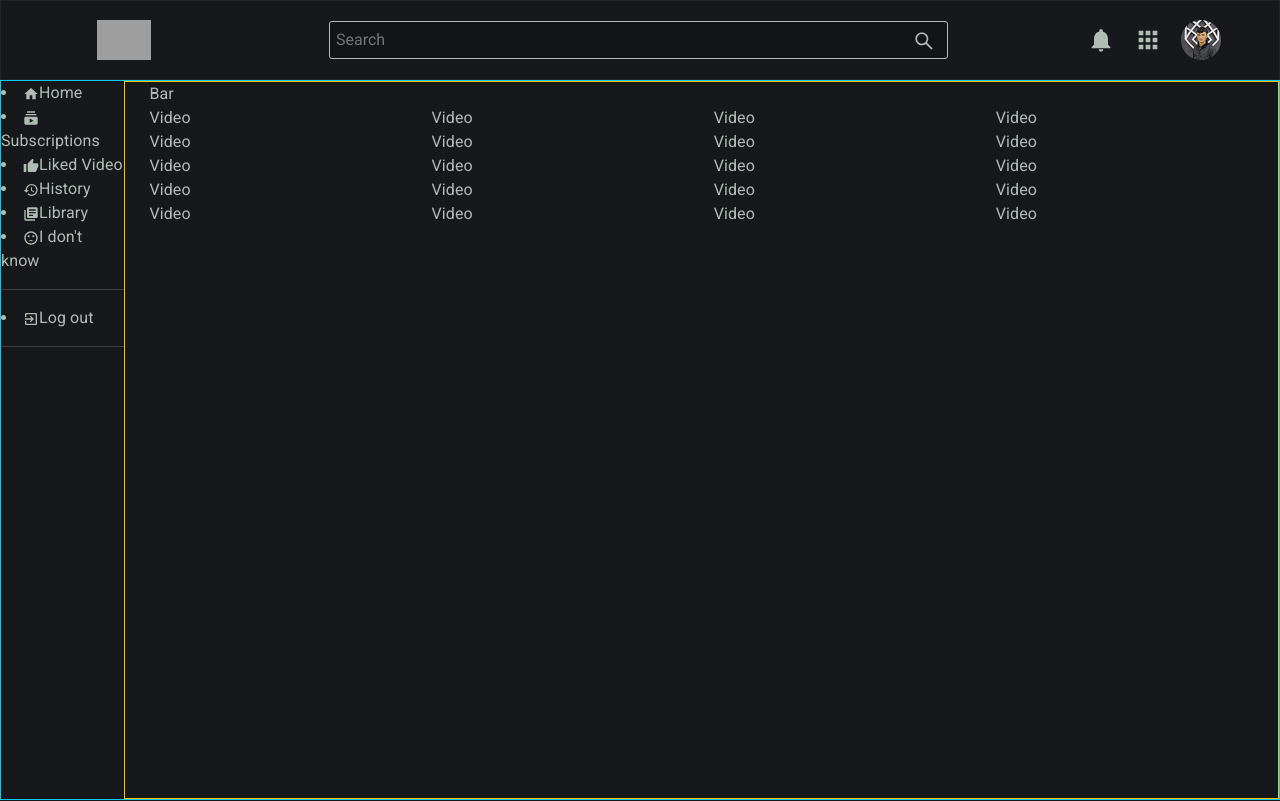
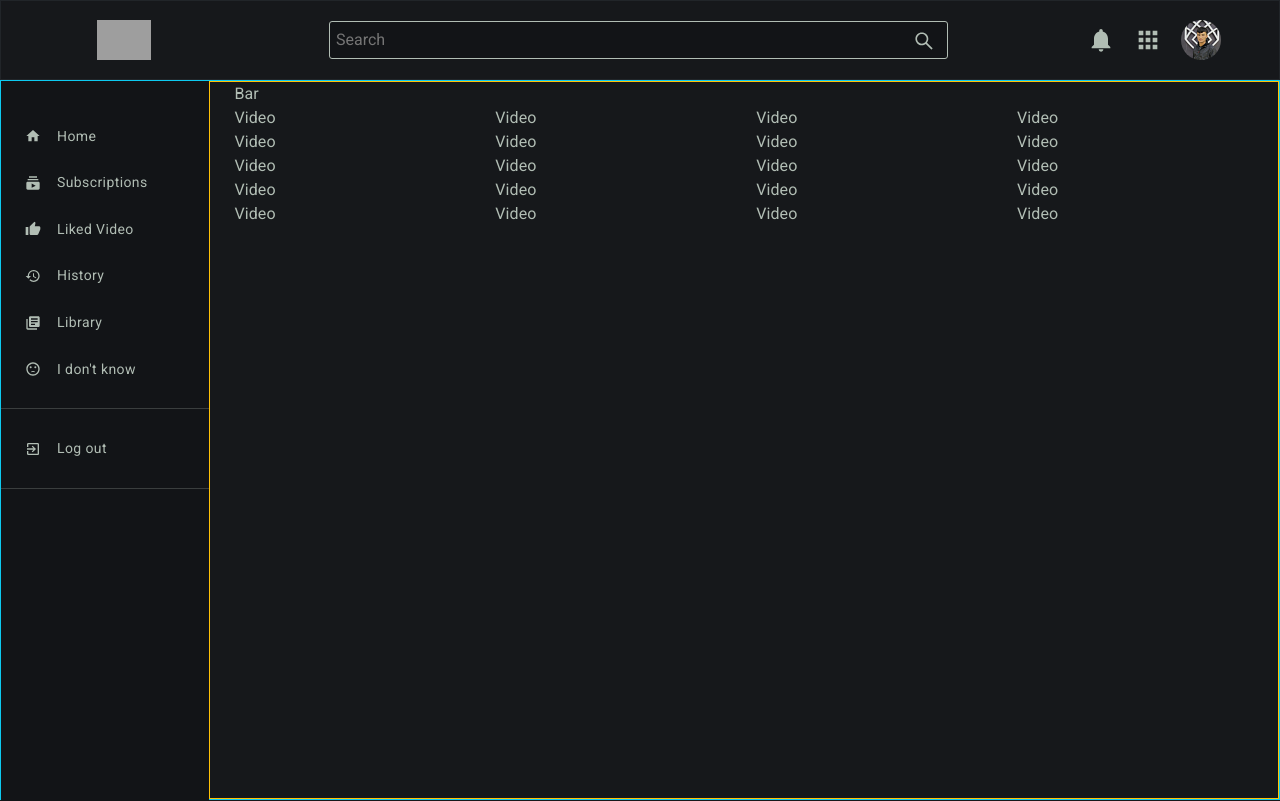
Before and after one commit to Musratovf/YouTube, a React (Create React App) app: page / in a window 1280 px wide. Built offline with nearby package versions, Linux system fonts and the light colour scheme; grey boxes are pictures that could not be loaded.

Commit message:
navbar file tamam

```diff
--- a/src/Components/Sidebar/_sidebar.scss
+++ b/src/Components/Sidebar/_sidebar.scss
@@ -1,4 +1,4 @@
-@import "../../_base.scss";
+@import '../../_base.scss';
 .sidebar {
 	background-color: $blak-secondary;
 	display: flex;
@@ -6,12 +6,12 @@
 	width: 250px;
 	height: 90vh;
 	padding-top: 2rem;
-
+	transition: transform 0.4s ease-in;
 
 	li {
 		display: flex;
 		align-items: center;
-        margin: 0.2rem 0;
+		margin: 0.2rem 0 !important;
 		cursor: pointer;
 		padding: 0.6rem 1.5rem;
 
@@ -28,15 +28,17 @@
                 background-color: $border-color;
 			}
             &.open {
-                display: block;
+                transform: translateX(0);
             }
+
 		}
 	}
 }
 
-@media (max-width:$breakpoint-medium) {
+@media (max-width: $breakpoint-medium) {
 	.sidebar {
 		width: 90px;
+
 
 		li {
 			justify-content: center;
@@ -44,10 +46,16 @@
 		span {
 			display: none;
 		}
+		&.open {
+            transform: translateX(0);
 		}
 	}
-@media (max-width:$breakpoint-small) {
+}
+
+
+@media (max-width: $breakpoint-small) {
 	.sidebar {
-      display: none;
+        display: block;
+        transform: translateX(-100px);
 	}
 }
--- a/src/Components/Sidebar/sidebar.jsx
+++ b/src/Components/Sidebar/sidebar.jsx
@@ -12,7 +12,7 @@ import {
 
 const Sidebar = ({ sidebar }) => {
     return (
-        <nav className={sidebar?"sidebar open":"open"}>
+        <nav className={sidebar?"sidebar open":"sidebar"}>
             <li>
                 <MdHome/>
                 <span>Home</span>
```
Lines whose indentation alone changed are shown as unchanged.
